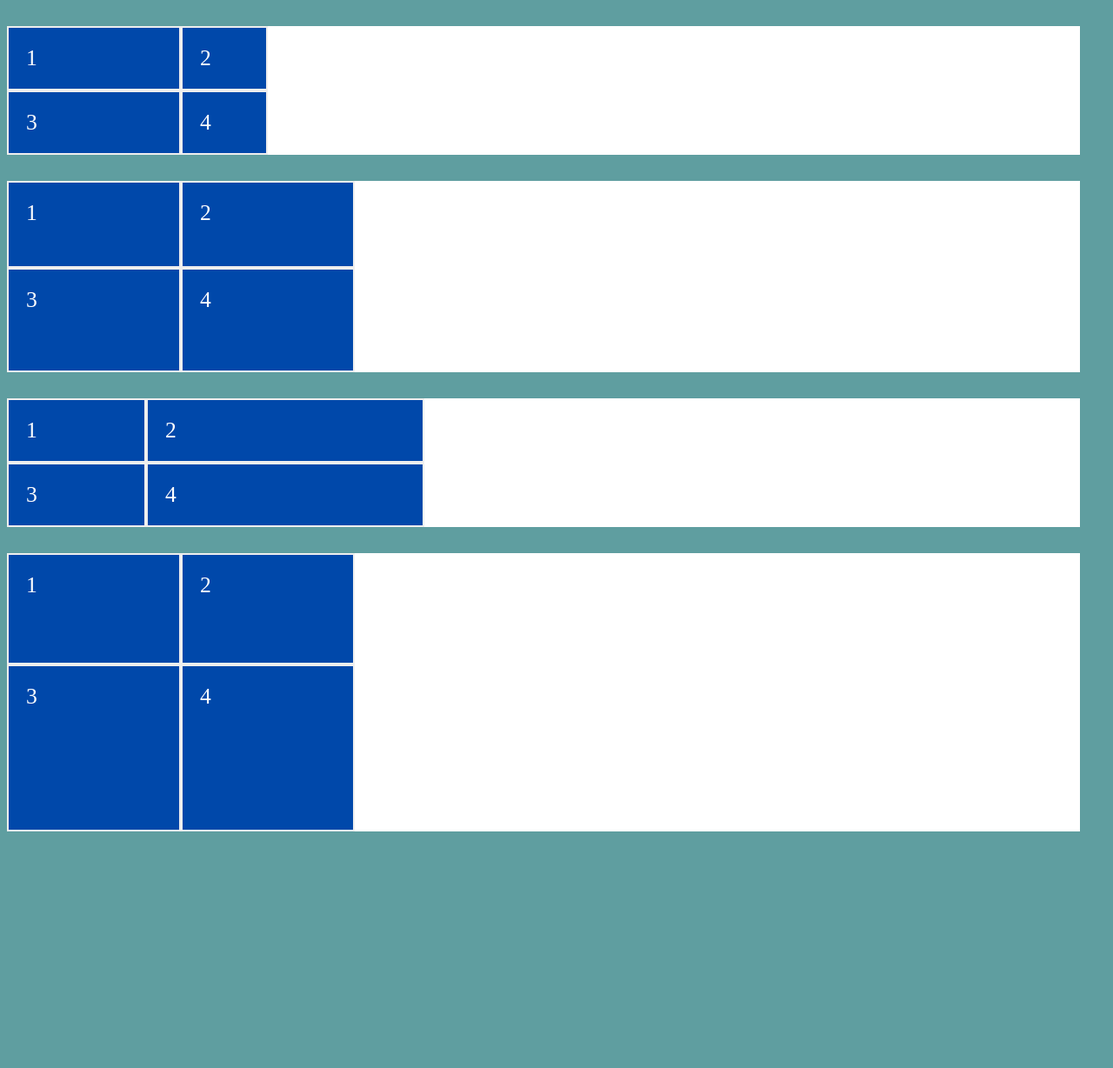
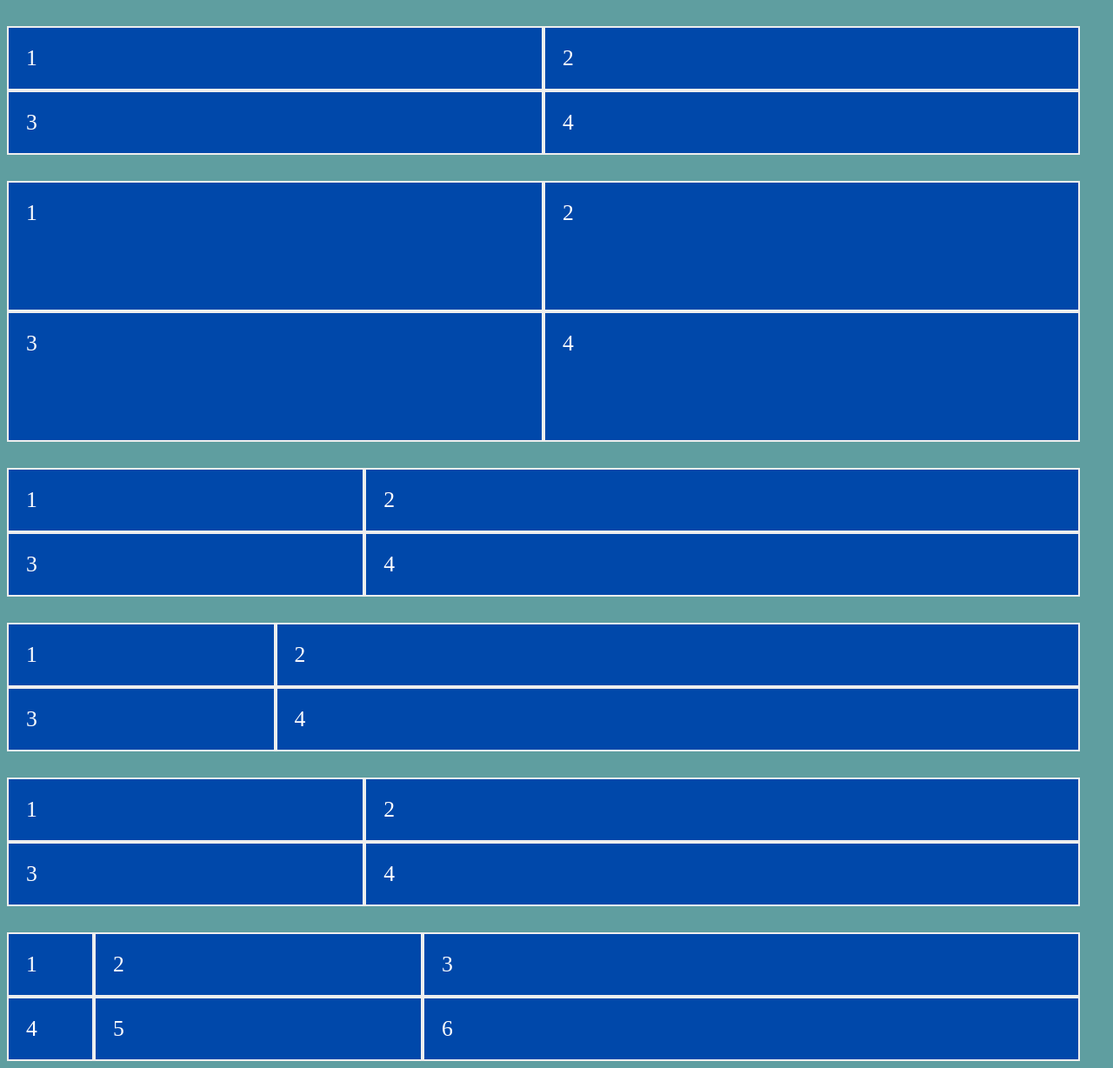
Before and after one commit to HemanthAvi/CSS-Grid-Project, a plain HTML site: page index.html in a window 1280 px wide. Shown: the whole page at 87% size. Before the commit the page ends 964 px from the top, so only its background shows below. Drawn offline with Linux system fonts and the light colour scheme.

Commit message:
grid frction unit

```diff
--- a/grid-containers-and-trackers.css
+++ b/grid-containers-and-trackers.css
@@ -3,40 +3,28 @@
     font-size: 20px;
 }
 
-/* .two-fixed-column-container{
-    grid-template-columns: 200px 300px;
+.two-farction-column-container{
+    grid-template-columns: 1fr 1fr ;
 }
 
-.two-fixed-row-container{
-    grid-template-columns: 200px 200px;
-    grid-template-rows: 200px 300px;
+.two-farction-row-container{
+    height : 300px;
+    grid-template-columns: 1fr 1fr ;
+    grid-template-rows: 1fr 1fr;
 }
 
-.two-percentage-column-container{
-    grid-template-columns: 30% 50%;
+.one-two-farction-column-container {
+    grid-template-columns: 1fr 2fr;
 }
 
-.two-percentage-row-container {
-    height: 350px;
-    grid-template-columns: 200px 200px;
-    grid-template-rows: 30% 50%;
-} */
-
-
-.two-em-column-container {
-    grid-template-columns: 10em 5em;
+.one-three-farction-column-container {
+    grid-template-columns: 1fr 3fr;
 }
 
-.two-em-row-container {
-    grid-template-columns: 200px 200px;
-    grid-template-rows: 5em 6em;
+.two-four-farction-column-container {
+    grid-template-columns: 2fr 4fr;
 }
 
-.two-rem-column-container {
-    grid-template-columns: 10rem 20rem;
+.one-fixed-width-two-farction-column-container {
+    grid-template-columns: 100px 1fr 2fr;
 }
-
-.two-rem-row-container {
-    grid-template-columns: 200px 200px;
-    grid-template-rows: 8rem 12rem;
-}
--- a/index.html
+++ b/index.html
@@ -12,32 +12,48 @@
     />
   </head>
   <body>
-    <div class="container two-em-column-container">
+    <div class="container two-farction-column-container">
       <div class="item">1</div>
       <div class="item">2</div>
       <div class="item">3</div>
       <div class="item">4</div>
     </div>
 
-    <div class="container two-em-row-container">
+    <div class="container two-farction-row-container">
       <div class="item">1</div>
       <div class="item">2</div>
       <div class="item">3</div>
       <div class="item">4</div>
     </div>
 
-    <div class="container two-rem-column-container">
+    <div class="container one-two-farction-column-container">
       <div class="item">1</div>
       <div class="item">2</div>
       <div class="item">3</div>
       <div class="item">4</div>
     </div>
 
-    <div class="container two-rem-row-container">
+    <div class="container one-three-farction-column-container">
       <div class="item">1</div>
       <div class="item">2</div>
       <div class="item">3</div>
       <div class="item">4</div>
     </div>
+
+    <div class="container two-four-farction-column-container">
+      <div class="item">1</div>
+      <div class="item">2</div>
+      <div class="item">3</div>
+      <div class="item">4</div>
+    </div>
+
+    <div class="container one-fixed-width-two-farction-column-container">
+      <div class="item">1</div>
+      <div class="item">2</div>
+      <div class="item">3</div>
+      <div class="item">4</div>
+      <div class="item">5</div>
+      <div class="item">6</div>
+    </div>
   </body>
 </html>
```
